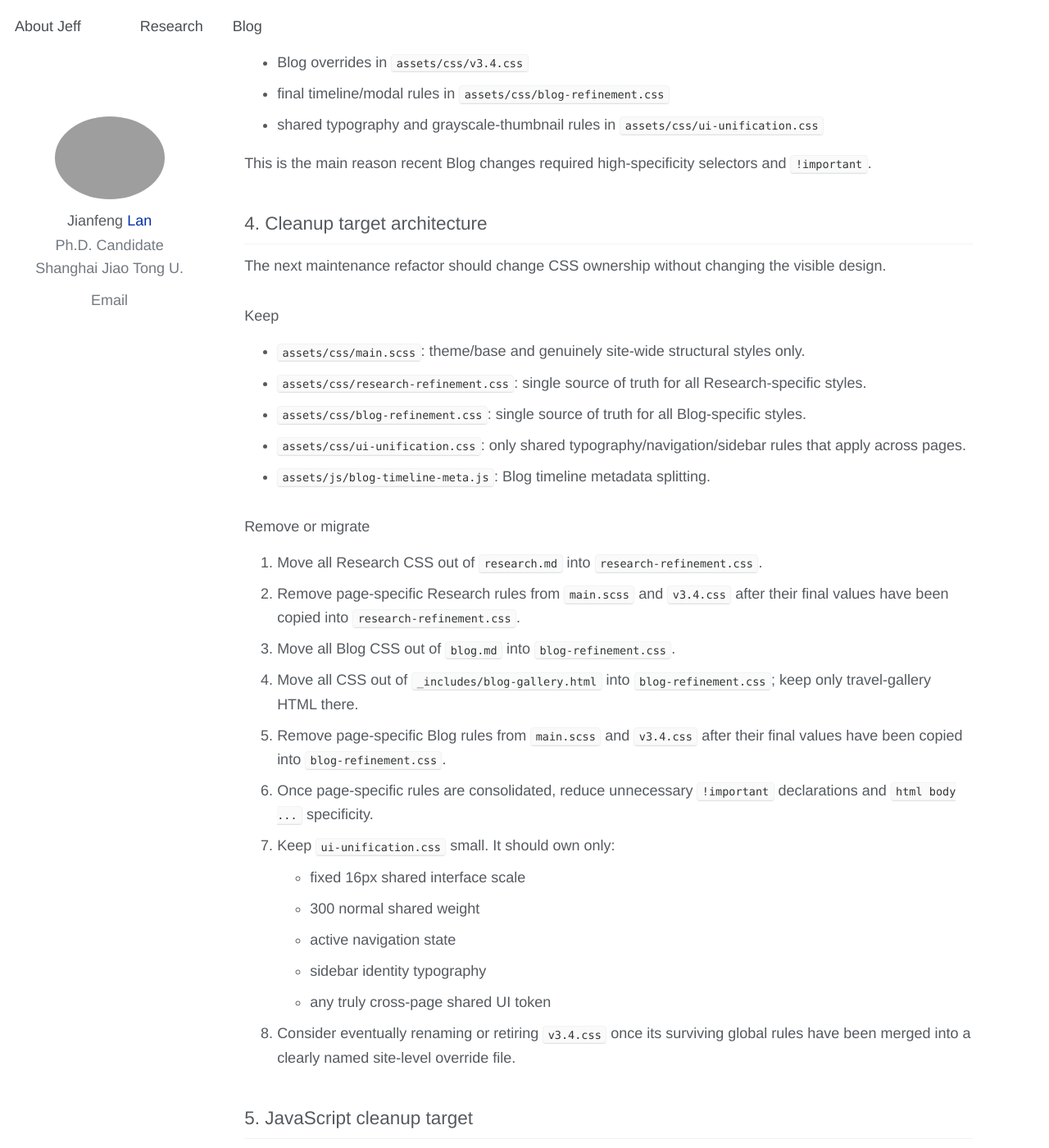
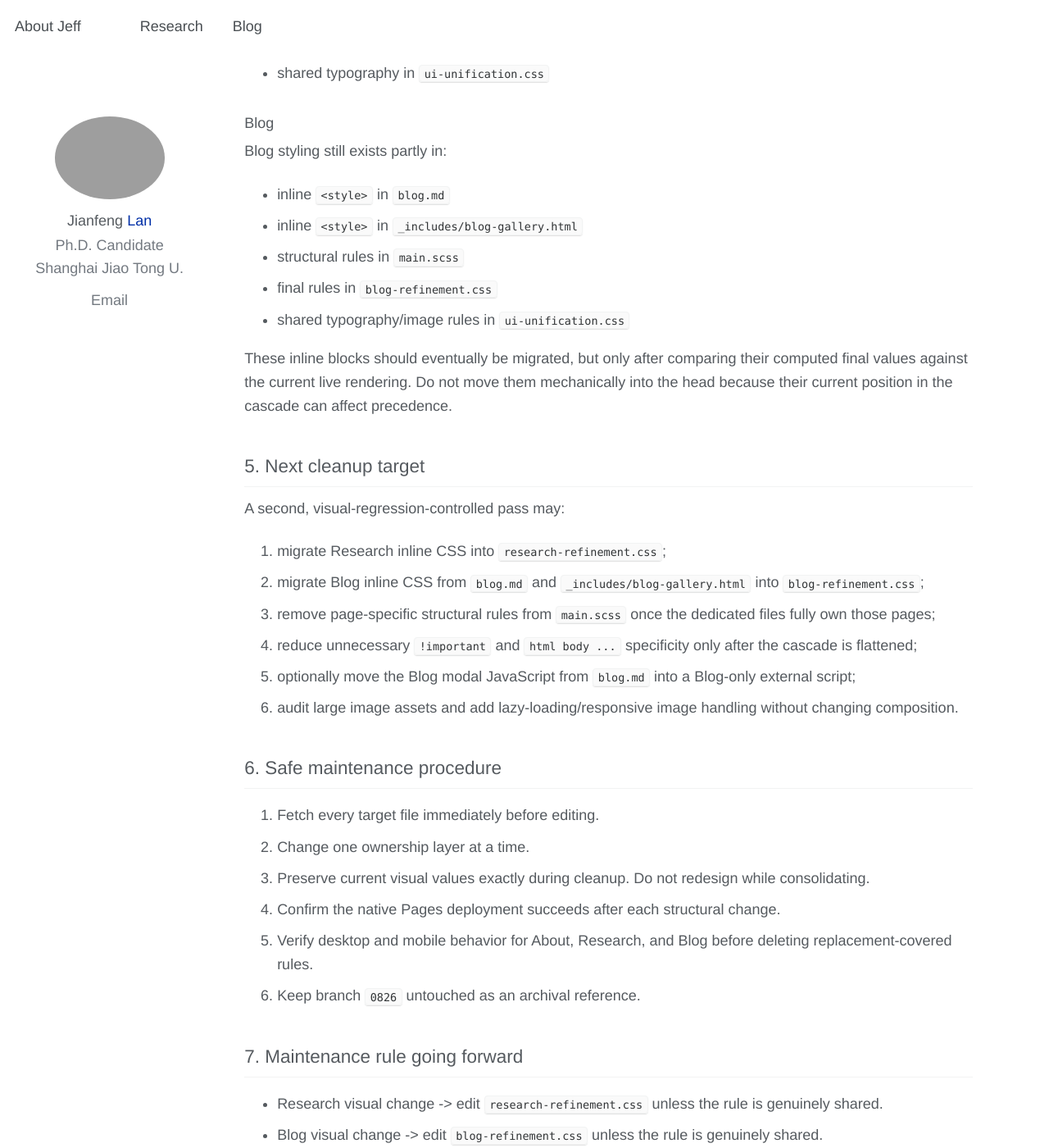
Before and after one commit to jianfenglan/jianfenglan.github.io, a Jekyll site: the page built from STYLE_MAINTENANCE.md, in a window 1280 px wide and 1400 px high, scrolled down 2914 px. Shown: the whole window at 82% size. Built offline with Jekyll 4.4.1, drawn with Linux system fonts in a browser that asks for light colours; our own code applies the rules of GitHub Pages for plain Markdown files; some of the changed text lies outside the part shown.

Commit message:
Update maintenance guide after codebase cleanup

```diff
--- a/STYLE_MAINTENANCE.md
+++ b/STYLE_MAINTENANCE.md
@@ -15,117 +15,98 @@ Do not modify the archive branch `0826`.
 
 ### Research
 - Publication layout remains the existing two-column year/type + publication-information structure on desktop and single-column on mobile.
-- Publication cards do not change background color on hover.
-- Publication notes:
-  - `1rem` / 16px
-  - weight `300`
-  - Klein blue `#002FA7`
-  - indented beneath the formal publication information
-  - curly English quotation marks added via CSS
-  - remain Klein blue on hover
+- Publication cards remain visually static on hover.
+- Publication notes remain 16px, weight 300, Klein blue, indented beneath the formal publication information, and wrapped in curly English quotation marks via CSS.
 - Thin separators remain between adjacent publication entries.
 
 ### Blog
-- Top section title: `Discendo a doctis, mens augetur`.
-- Travel section title: `Makati ang paa`.
-- Both titles use the same visual treatment as Blog card titles: 16px, weight 300, `#555a5f`.
-- Desktop Blog journal uses a vertical timeline:
-  - date on the left, first line
-  - place on the left, second line
-  - axis and node between metadata and card
-  - title centered in the text area of the card
-  - image remains on the right
+- Top section title: `Notes`.
+- Travel section title: `Footprints`.
+- Both section titles are Klein blue and weight `500`.
+- Desktop Blog journal uses the current vertical timeline with date/place left of the axis and the image on the right.
 - Timeline card thumbnails are always grayscale.
-- Modal images keep their original color.
+- Cards retain their current subtle lift and shadow on desktop hover and remain static on mobile.
+- Modal images keep their original color and the modal retains its flat, shadowless treatment.
 - Mobile modal leaves tappable empty space around the content so tapping outside closes it.
-- Mobile close button is a subtle circular control with a geometrically drawn thin X.
-- Travel photo cards are square-cornered.
+- Mobile close button remains a subtle circular control with a geometrically drawn thin X.
 - Travel photographs remain grayscale by default and return to color on hover.
-- Travel captions are left aligned, 16px, weight 300.
+- Travel captions remain left aligned, 16px, weight 300.
 
-## 2. Current style load order
+## 2. Current style architecture
 
-`_includes/head.html` currently loads styles in this order:
+`_includes/head.html` loads styles in this order:
 
 1. `assets/css/main.css` compiled from `assets/css/main.scss`
-2. `assets/css/v3.4.css`
-3. `assets/css/research-refinement.css`
-4. `assets/css/blog-refinement.css`
-5. `assets/css/ui-unification.css`
+2. `assets/css/research-refinement.css`
+3. `assets/css/blog-refinement.css`
+4. `assets/css/ui-unification.css`
 
-The last file currently has the highest intended authority for shared typography, active navigation state, and final Blog thumbnail color behavior.
+`assets/css/v3.4.css` was retired on 2026-08-31 after its surviving rules were migrated to the correct ownership layers.
 
-## 3. Current duplication / conflict risks
+Ownership:
+- `main.scss`: theme/base, global 300 typography, identity rail, About/home layout, and shared structural primitives.
+- `research-refinement.css`: current Research interaction, publication-note, marker, DOI, and separator behavior.
+- `blog-refinement.css`: current Blog card, timeline, modal, and responsive behavior.
+- `ui-unification.css`: final shared interface scale, active navigation state, Blog/Research section-heading treatment, and final Blog image-color behavior.
 
-### Research duplication
-Research styles currently exist in all of the following places:
-- inline `<style>` block in `research.md`
-- Research rules in `assets/css/main.scss`
-- Research overrides in `assets/css/v3.4.css`
-- separators in `assets/css/research-refinement.css`
-- shared typography rules in `assets/css/ui-unification.css`
+## 3. Cleanup completed on 2026-08-31
 
-Known legacy conflict already encountered:
-- `main.scss` contains a wildcard publication hover rule that can turn publication descendants white.
-- Later styles currently override this for publication notes and DOI icons.
+- Removed the redundant custom `.github/workflows/pages.yml` deployment pipeline. GitHub's native `pages build and deployment` is now the single Pages deployment path.
+- Removed unused `assets/js/collapse.js` and `assets/css/collapse.css`.
+- Removed the unused duplicate `assets/css/academicons.min.css`.
+- Changed `assets/js/blog-timeline-meta.js` to load only on `/blog/`.
+- Removed superseded base CSS rules that existed only to be overridden later.
+- Migrated active global/About rules from `v3.4.css` into `main.scss`.
+- Migrated active Research rules from `v3.4.css` into `research-refinement.css`.
+- Migrated active Blog rules from `v3.4.css` into `blog-refinement.css`.
+- Retired and deleted `assets/css/v3.4.css`.
+- Refreshed stylesheet cache-busting query strings after consolidation.
 
-### Blog duplication
-Blog styles currently exist in all of the following places:
-- inline `<style>` block in `blog.md`
-- inline `<style>` block in `_includes/blog-gallery.html`
-- Blog rules in `assets/css/main.scss`
-- Blog overrides in `assets/css/v3.4.css`
-- final timeline/modal rules in `assets/css/blog-refinement.css`
-- shared typography and grayscale-thumbnail rules in `assets/css/ui-unification.css`
+## 4. Remaining duplication to handle cautiously
 
-This is the main reason recent Blog changes required high-specificity selectors and `!important`.
+The main remaining technical debt is page-local CSS that predates the dedicated refinement files.
 
-## 4. Cleanup target architecture
+### Research
+Research styling still exists partly in:
+- inline `<style>` in `research.md`
+- structural rules in `main.scss`
+- final rules in `research-refinement.css`
+- shared typography in `ui-unification.css`
 
-The next maintenance refactor should change CSS ownership without changing the visible design.
+### Blog
+Blog styling still exists partly in:
+- inline `<style>` in `blog.md`
+- inline `<style>` in `_includes/blog-gallery.html`
+- structural rules in `main.scss`
+- final rules in `blog-refinement.css`
+- shared typography/image rules in `ui-unification.css`
 
-### Keep
-- `assets/css/main.scss`: theme/base and genuinely site-wide structural styles only.
-- `assets/css/research-refinement.css`: single source of truth for all Research-specific styles.
-- `assets/css/blog-refinement.css`: single source of truth for all Blog-specific styles.
-- `assets/css/ui-unification.css`: only shared typography/navigation/sidebar rules that apply across pages.
-- `assets/js/blog-timeline-meta.js`: Blog timeline metadata splitting.
+These inline blocks should eventually be migrated, but only after comparing their computed final values against the current live rendering. Do not move them mechanically into the head because their current position in the cascade can affect precedence.
 
-### Remove or migrate
-1. Move all Research CSS out of `research.md` into `research-refinement.css`.
-2. Remove page-specific Research rules from `main.scss` and `v3.4.css` after their final values have been copied into `research-refinement.css`.
-3. Move all Blog CSS out of `blog.md` into `blog-refinement.css`.
-4. Move all CSS out of `_includes/blog-gallery.html` into `blog-refinement.css`; keep only travel-gallery HTML there.
-5. Remove page-specific Blog rules from `main.scss` and `v3.4.css` after their final values have been copied into `blog-refinement.css`.
-6. Once page-specific rules are consolidated, reduce unnecessary `!important` declarations and `html body ...` specificity.
-7. Keep `ui-unification.css` small. It should own only:
-   - fixed 16px shared interface scale
-   - 300 normal shared weight
-   - active navigation state
-   - sidebar identity typography
-   - any truly cross-page shared UI token
-8. Consider eventually renaming or retiring `v3.4.css` once its surviving global rules have been merged into a clearly named site-level override file.
+## 5. Next cleanup target
 
-## 5. JavaScript cleanup target
+A second, visual-regression-controlled pass may:
+1. migrate Research inline CSS into `research-refinement.css`;
+2. migrate Blog inline CSS from `blog.md` and `_includes/blog-gallery.html` into `blog-refinement.css`;
+3. remove page-specific structural rules from `main.scss` once the dedicated files fully own those pages;
+4. reduce unnecessary `!important` and `html body ...` specificity only after the cascade is flattened;
+5. optionally move the Blog modal JavaScript from `blog.md` into a Blog-only external script;
+6. audit large image assets and add lazy-loading/responsive image handling without changing composition.
 
-After CSS consolidation, optionally move the Blog modal JavaScript currently embedded in `blog.md` into a dedicated external file such as `assets/js/blog-modal.js`. This is not required for the visual refactor, but it would leave `blog.md` as content/markup only.
+## 6. Safe maintenance procedure
 
-## 6. Safe cleanup procedure
-
-When performing the consolidation:
 1. Fetch every target file immediately before editing.
-2. Record the current `main` commit as a rollback point.
-3. Change one ownership layer at a time.
-4. Preserve visual values exactly during the first pass. Do not redesign while consolidating.
-5. After each migration, verify desktop and mobile behavior for Research and Blog.
-6. Only delete an old rule after the replacement rule is confirmed loaded later in the cascade.
-7. Keep branch `0826` untouched.
+2. Change one ownership layer at a time.
+3. Preserve current visual values exactly during cleanup. Do not redesign while consolidating.
+4. Confirm the native Pages deployment succeeds after each structural change.
+5. Verify desktop and mobile behavior for About, Research, and Blog before deleting replacement-covered rules.
+6. Keep branch `0826` untouched as an archival reference.
 
 ## 7. Maintenance rule going forward
 
-For future changes:
-- Research visual change -> edit `research-refinement.css`.
-- Blog visual change -> edit `blog-refinement.css`.
+- Research visual change -> edit `research-refinement.css` unless the rule is genuinely shared.
+- Blog visual change -> edit `blog-refinement.css` unless the rule is genuinely shared.
 - Shared navigation/sidebar/interface typography -> edit `ui-unification.css`.
-- Do not add new inline `<style>` blocks to `research.md`, `blog.md`, or `_includes/blog-gallery.html`.
-- Do not add another generic override CSS layer unless the existing ownership model is insufficient.
+- Theme/base/About/shared layout -> edit `main.scss`.
+- Do not add another generic versioned override stylesheet.
+- Do not add new inline `<style>` blocks to page content.
```
